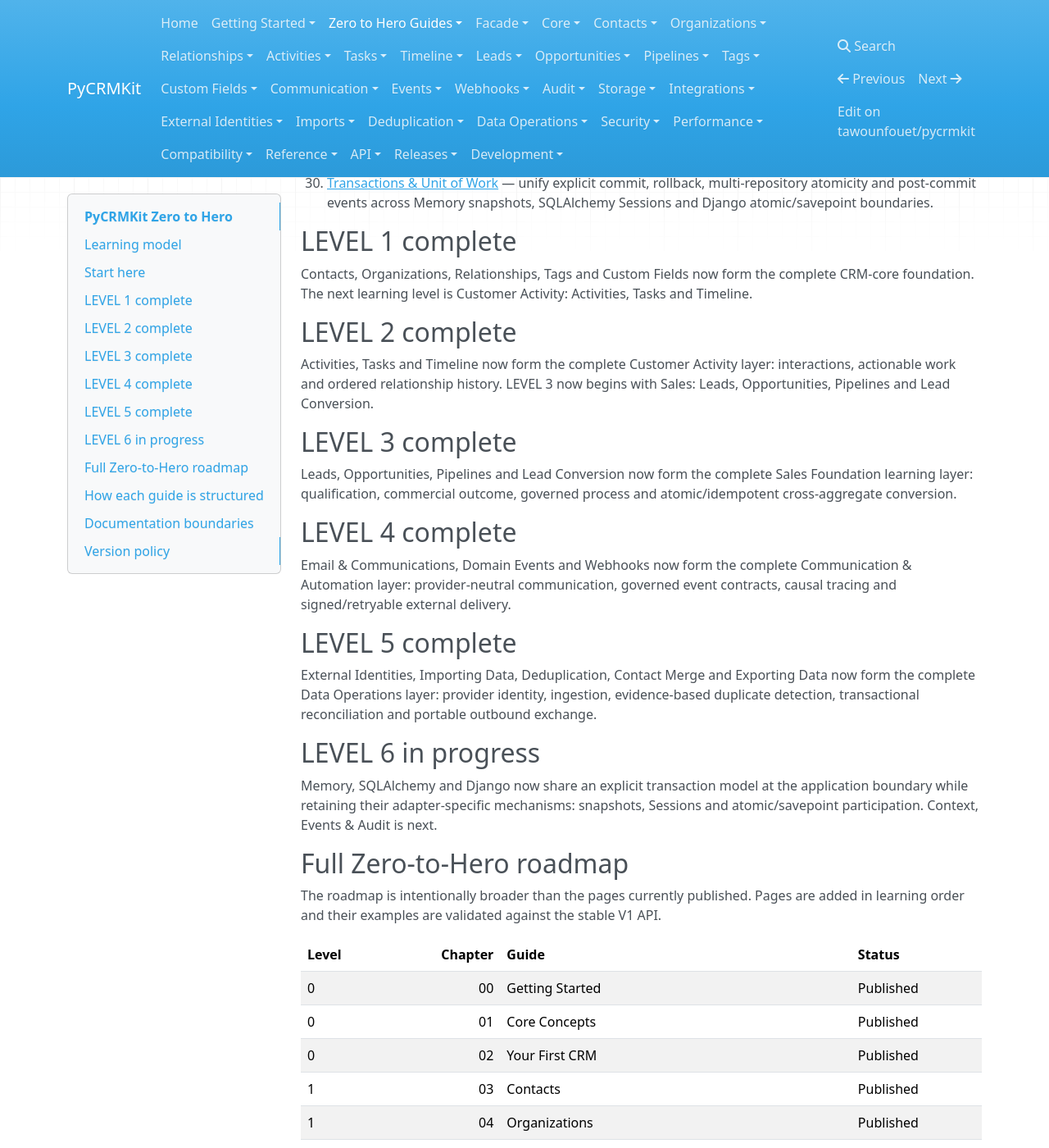
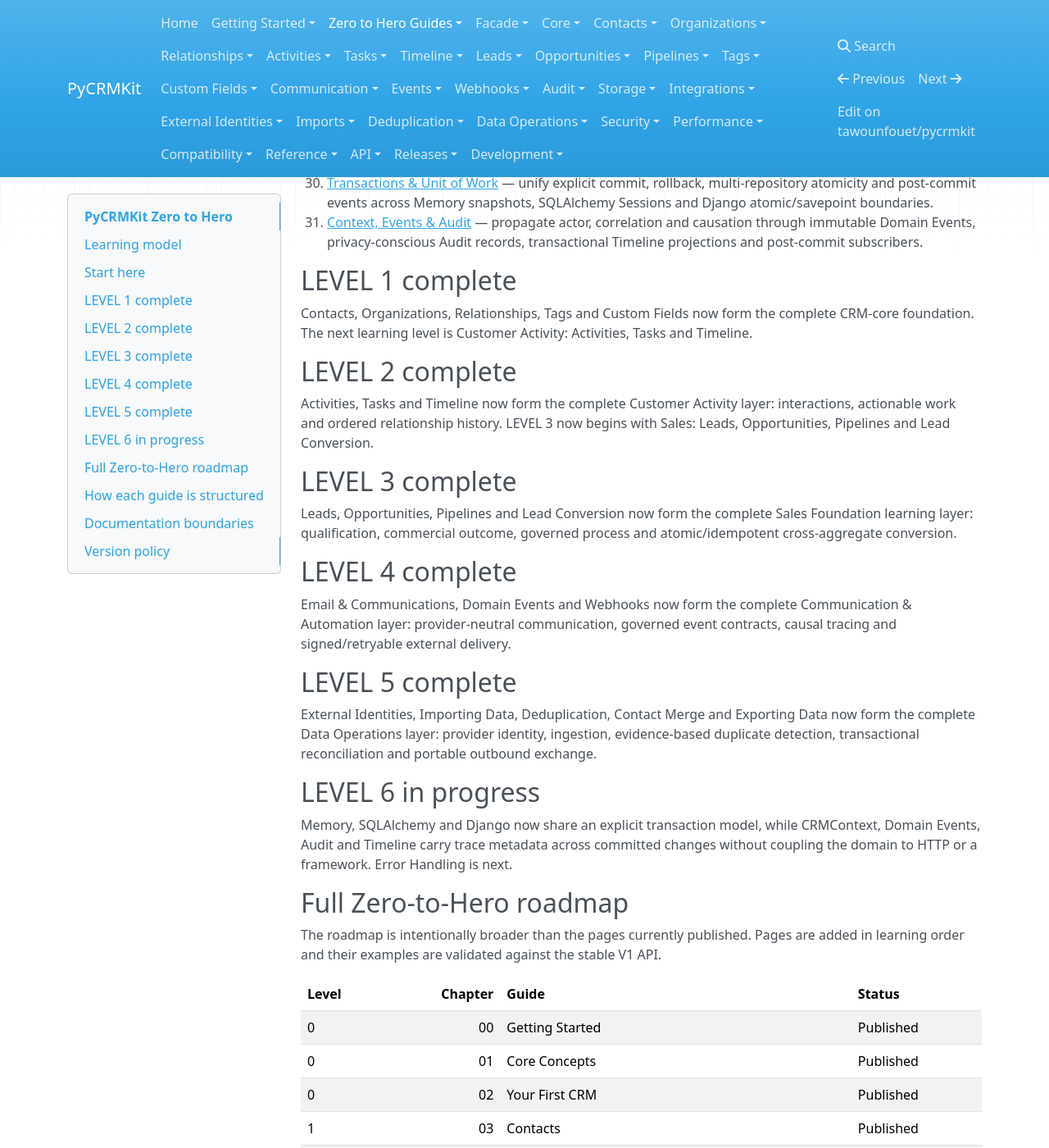
Before and after one commit to tawounfouet/pycrmkit, an MkDocs documentation site: the page built from docs/guides/index.md, in a window 1280 px wide and 1400 px high, scrolled down 1968 px. Shown: the whole window at 82% size. Built offline with MkDocs 1.6.1, drawn with Linux system fonts in a browser that asks for light colours; nearby versions of some CDN libraries.

Commit message:
docs: publish Context Events and Audit guide in Level 6 roadmap

```diff
--- a/docs/guides/index.md
+++ b/docs/guides/index.md
@@ -63,6 +63,7 @@
 28. [Django](27_django.md) — integrate Django ORM persistence, adapter-specific migrations, explicit transactions, ambient savepoints, admin operations and PostgreSQL qualification without making ORM models the domain.
 29. [Django REST Framework](28_django_rest_framework.md) — expose the bounded Django CRM surface through explicit serializers, facade-backed ViewSets, offset pagination, request context and privacy-safe error mapping.
 30. [Transactions & Unit of Work](29_transactions_and_unit_of_work.md) — unify explicit commit, rollback, multi-repository atomicity and post-commit events across Memory snapshots, SQLAlchemy Sessions and Django atomic/savepoint boundaries.
+31. [Context, Events & Audit](30_context_events_and_audit.md) — propagate actor, correlation and causation through immutable Domain Events, privacy-conscious Audit records, transactional Timeline projections and post-commit subscribers.
 
 ## LEVEL 1 complete
 
@@ -86,7 +87,7 @@
 
 ## LEVEL 6 in progress
 
-Memory, SQLAlchemy and Django now share an explicit transaction model at the application boundary while retaining their adapter-specific mechanisms: snapshots, Sessions and atomic/savepoint participation. Context, Events & Audit is next.
+Memory, SQLAlchemy and Django now share an explicit transaction model, while CRMContext, Domain Events, Audit and Timeline carry trace metadata across committed changes without coupling the domain to HTTP or a framework. Error Handling is next.
 
 ## Full Zero-to-Hero roadmap
 
```
Also changed, not shown: other parts of docs/guides/index.md (+1 -1 lines).
